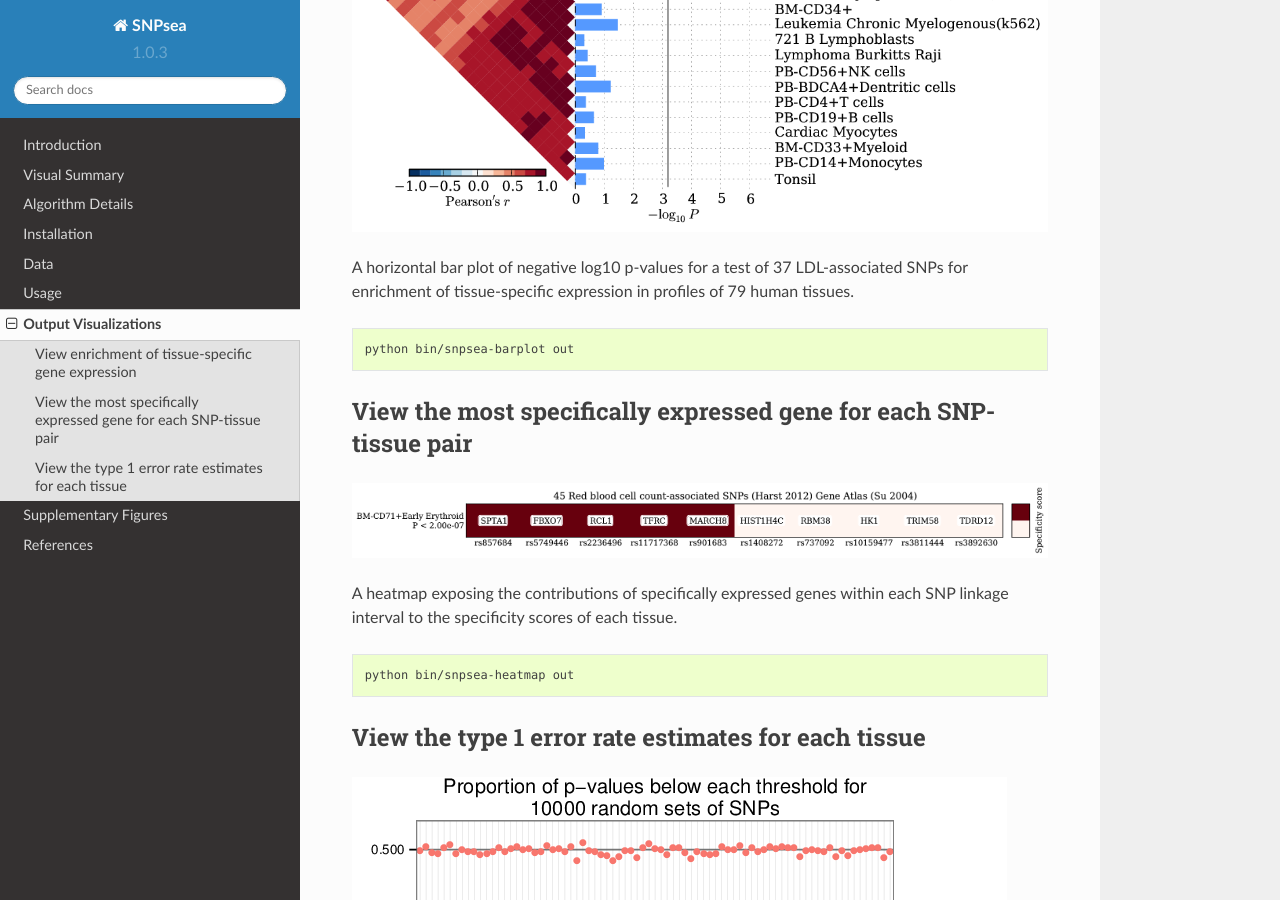
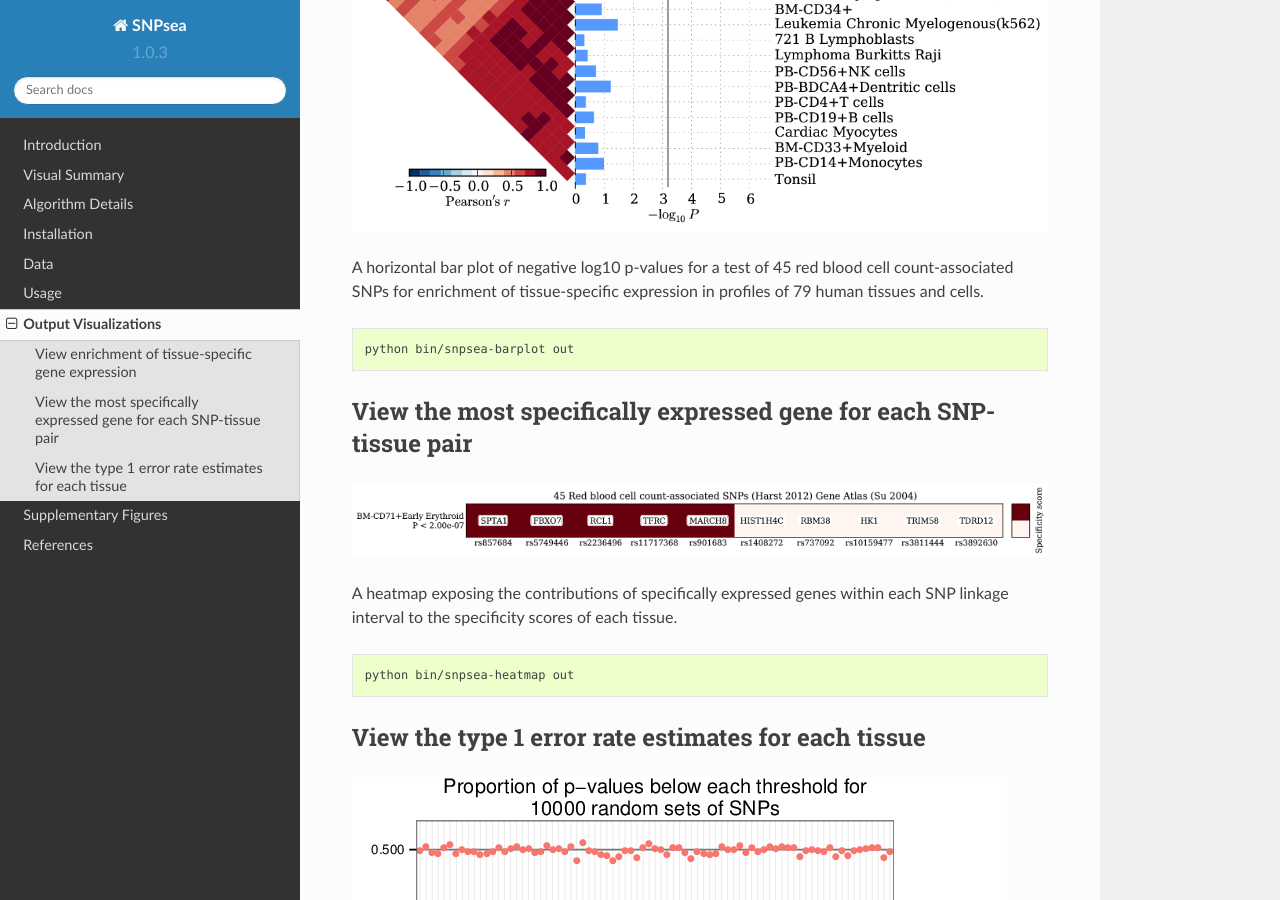
Before and after one commit to slowkow/snpsea, a Sphinx documentation site: the page built from docs/output.rst, in a window 1280 px wide and 900 px high, scrolled down 443 px. Built offline with Sphinx 7.4.7 and the Read the Docs theme 2.0.0, drawn with Linux system fonts in a browser that asks for light colours.

Commit message:
fix figure legend
It referred to LDL, but it should refer to RBC count.

```diff
--- a/docs/output.rst
+++ b/docs/output.rst
@@ -7,9 +7,9 @@ View enrichment of tissue-specific gene expression
 .. figure:: figures/Red_blood_cell_count-Harst2012-45_SNPs-GeneAtlas2004-single-pvalues_barplot.png
    :alt:
 
-A horizontal bar plot of negative log10 p-values for a test of 37
-LDL-associated SNPs for enrichment of tissue-specific expression in
-profiles of 79 human tissues.
+A horizontal bar plot of negative log10 p-values for a test of 45
+red blood cell count-associated SNPs for enrichment of tissue-specific
+expression in profiles of 79 human tissues and cells.
 
 .. code:: bash
 
```
